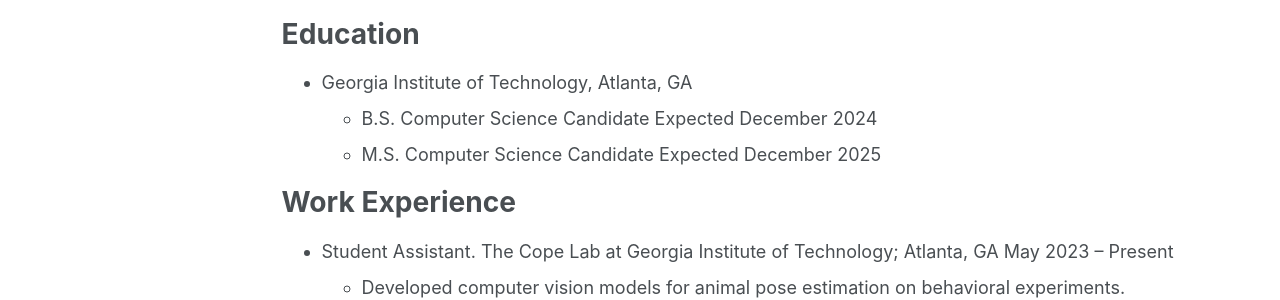
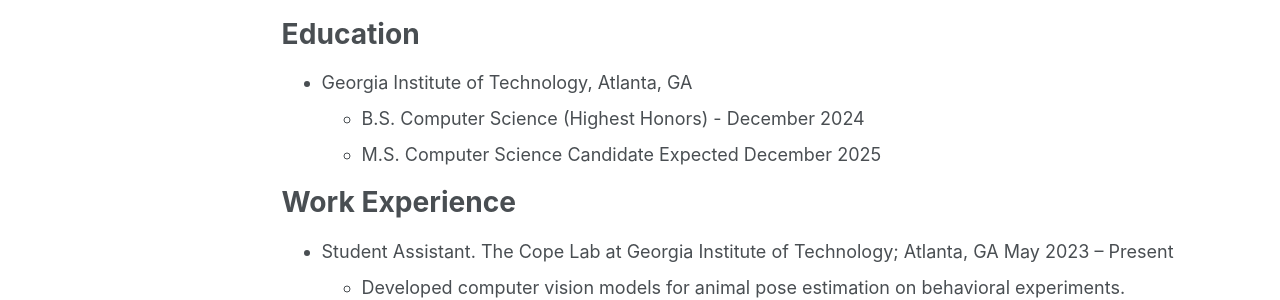
Before and after one commit to efin396/efin396.github.io, a Jekyll site: the page built from _pages/cv.md, in a window 1280 px wide and 900 px high. Shown: the part 199-499 px from the top of the window. Built offline with Jekyll 4.4.1, drawn with Linux system fonts in a browser that asks for light colours.

Commit message:
Update cv

```diff
--- a/_pages/cv.md
+++ b/_pages/cv.md
@@ -19,7 +19,7 @@ Education
 ======
 
 * Georgia Institute of Technology, Atlanta, GA
-  * B.S. Computer Science Candidate Expected December 2024
+  * B.S. Computer Science (Highest Honors) - December 2024
   * M.S. Computer Science Candidate Expected December 2025
 
 Work Experience
```
